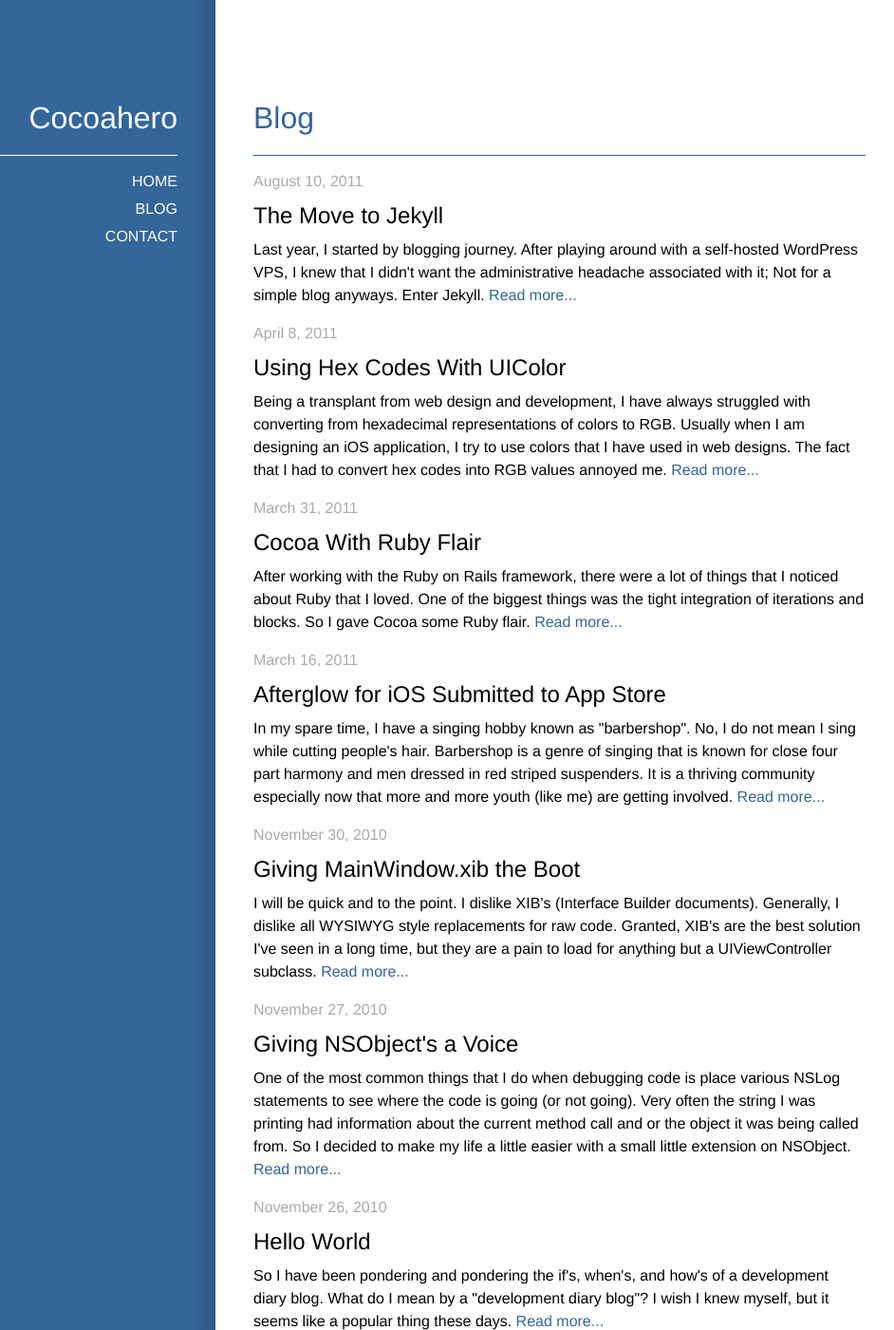
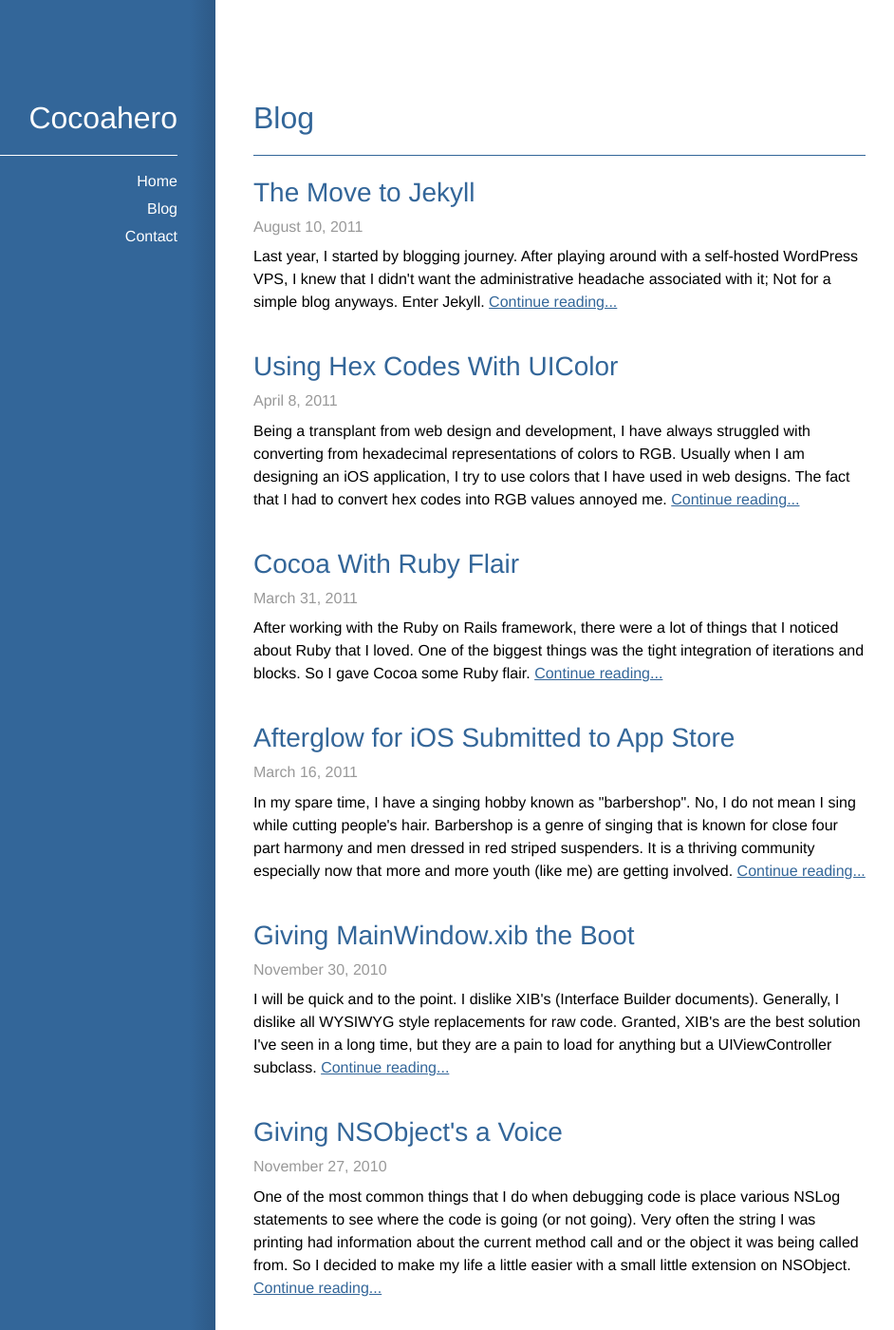
Before and after one commit to communitytlv/cocoahero.github.com, a Jekyll site: the page built from blog/index.html, in a window 1280 px wide and 1400 px high. Shown: the whole window at 95% size, without its empty margins (48-990 px from the left). Built offline with Jekyll 4.4.1, drawn with Linux system fonts in a browser that asks for light colours; some of the changed text lies outside the part shown.

Commit message:
Migrate to HTML5 markup

```diff
--- a/_layouts/default.html
+++ b/_layouts/default.html
@@ -17,23 +17,21 @@
 		</script>
 	</head>
 	<body>
-		<div id="page">
-			<div id="sidebar">
-				<div id="sidebar-header">
-					<span id="site-title">Cocoahero</span>
-				</div>
+		<section id="sidebar">
+			<header id="site-header">
+				<h1 id="site-title">Cocoahero</h1>
+			</header>
 			<nav id="site-navigation">
 				<ul>
 					<li><a href="/" title="Home">Home</a></li>
-						<li><a href="/blog/" title="Blog">Blog</a></li>
-						<li><a href="/contact/" title="Contact">Contact</a></li>
+					<li><a href="/blog" title="Blog">Blog</a></li>
+					<li><a href="/contact" title="Contact">Contact</a></li>
 				</ul>
 			</nav>
-			</div>
-			<div id="content">
+		</section>
+		<section id="content">
 			{{ content }}
-			</div>
+		</section>
 		<br class="clear" />
-		</div>
 	</body>
 </html>
--- a/_layouts/page.html
+++ b/_layouts/page.html
@@ -1,5 +1,7 @@
 ---
 layout: default
 ---
-<h1 id="content-title">{{ page.title }}</h1>
+<header id="content-header">
+	<h1 id="content-title">{{ page.title }}</h1>
+</header>
 {{ content }}
--- a/blog/index.html
+++ b/blog/index.html
@@ -2,14 +2,15 @@
 layout: page
 title: Blog
 ---
-<ul class="post-list">
+<div id="blog-index">
 {% for post in site.posts %}
-	<li>
-		<div class="post">
-			<span class="post-date">{{ post.date | date: "%B %e, %Y" }}</span><br />
-			<span class="post-title"><a href="{{ post.url }}">{{ post.title }}</a></span>
-			<p>{{ post.summary }} <a class="read-more" href="{{ post.url }}">Read more...</a></p>
-		</div>
-	</li>
+<article>
+	<header class="article-header">
+		<h2><a href="{{ post.url }}">{{ post.title }}</a></h2>
+		<time pubdate datetime="{{ page.date }}">{{ post.date | date: "%B %e, %Y" }}</time>
+	</header>
+	{{ post.summary }}
+	<a href="{{ post.url }}">Continue reading...</a>
+</article>
 {% endfor %}
-</ul>
+</div>
```
Also changed, not shown: _layouts/post-list.html (deleted, +0 -7 lines), _layouts/post.html (+7 -5 lines), _posts/2011-08-10-the-move-to-jekyll.md (+5 -5 lines), sass/screen.scss (+53 -48 lines), stylesheets/screen.css (+1 -1 lines). Lines whose indentation alone changed are shown as unchanged.
